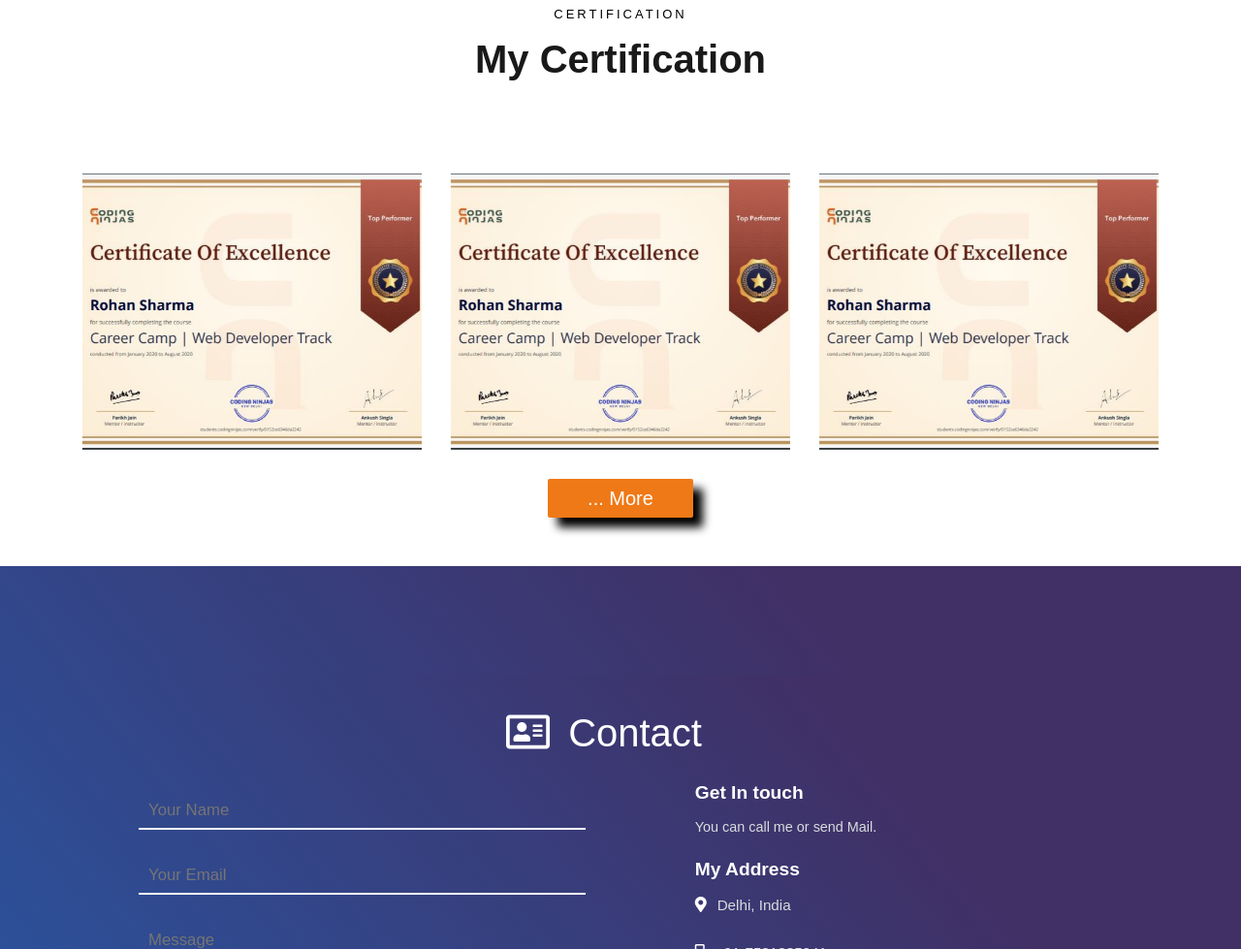
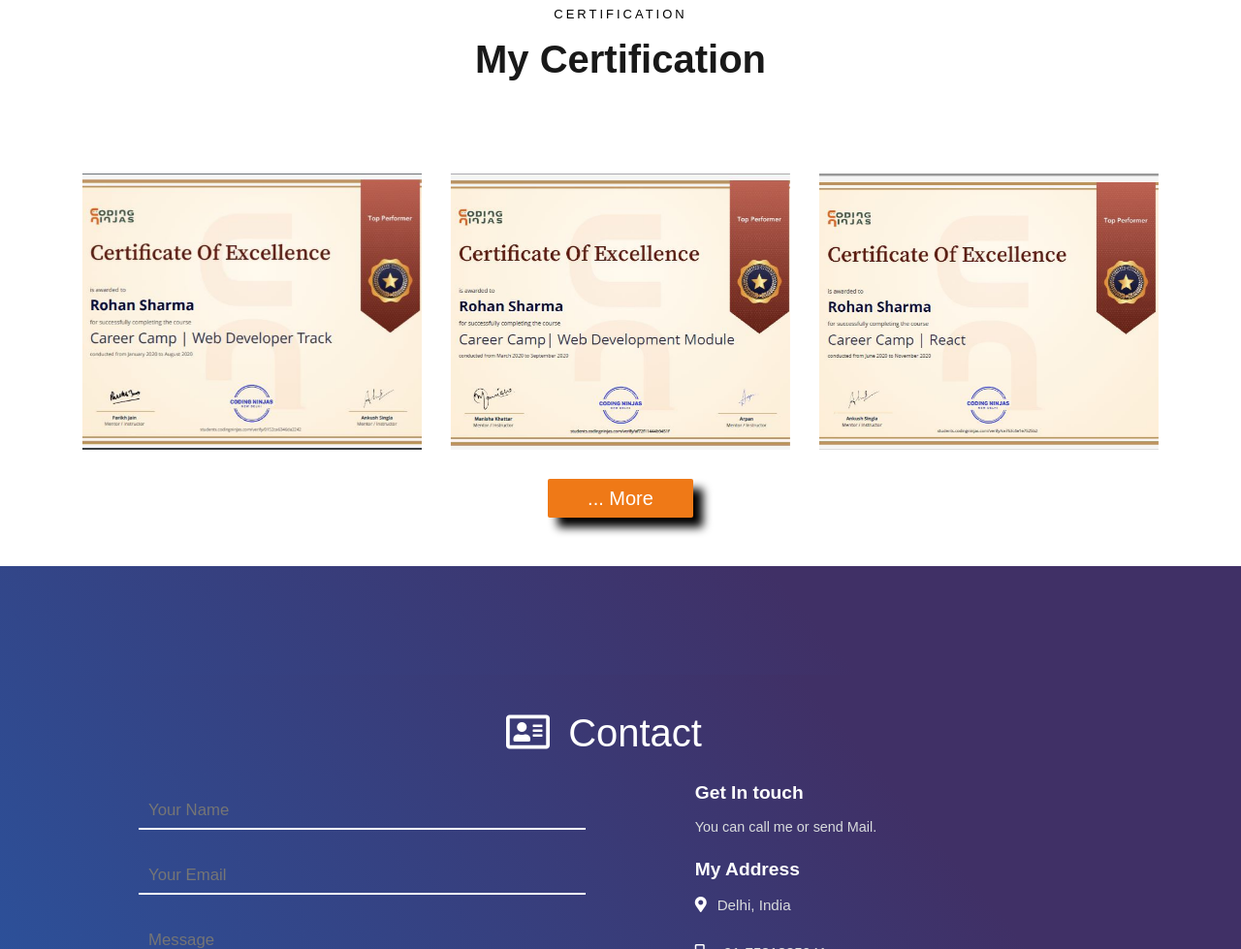
Before and after one commit to rohansharma06/Portfolio, a website: page index.html in a window 1280 px wide. Shown: the part 6486-7465 px from the top of the page at 97% size. Drawn offline with nearby package versions, Linux system fonts and the light colour scheme; files whose address does not match are found by name.

Commit message:
add some changes

```diff
--- a/index.html
+++ b/index.html
@@ -590,7 +590,7 @@
 			<div class="col-md-4">
 				<div class="row">
 					<div class="col-md-12">
-						<div class="project img ftco-animate d-flex justify-content-center align-items-center" style="background-image: url(images/certification/cn.JPG);">
+						<div class="project img ftco-animate d-flex justify-content-center align-items-center" style="background-image: url(images/certification/cn2.JPG);">
 							<div class="overlay"></div>
 							<div class="text text-center p-4">
 								<h3><a href="https://students.codingninjas.com/verify/af72f11444b9451f" target="_blank">Click to.. </a></h3>
@@ -604,7 +604,7 @@
 			<div class="col-md-4">
 				<div class="row">
 					<div class="col-md-12">
-						<div class="project img ftco-animate d-flex justify-content-center align-items-center" style="background-image: url(images/certification/cn.JPG);">
+						<div class="project img ftco-animate d-flex justify-content-center align-items-center" style="background-image: url(images/certification/cn3.JPG);">
 							<div class="overlay"></div>
 							<div class="text text-center p-4">
 								<h3><a href="https://students.codingninjas.com/verify/ce763c4e1e7525b2" target="_blank">Click to.. </a></h3>
```
